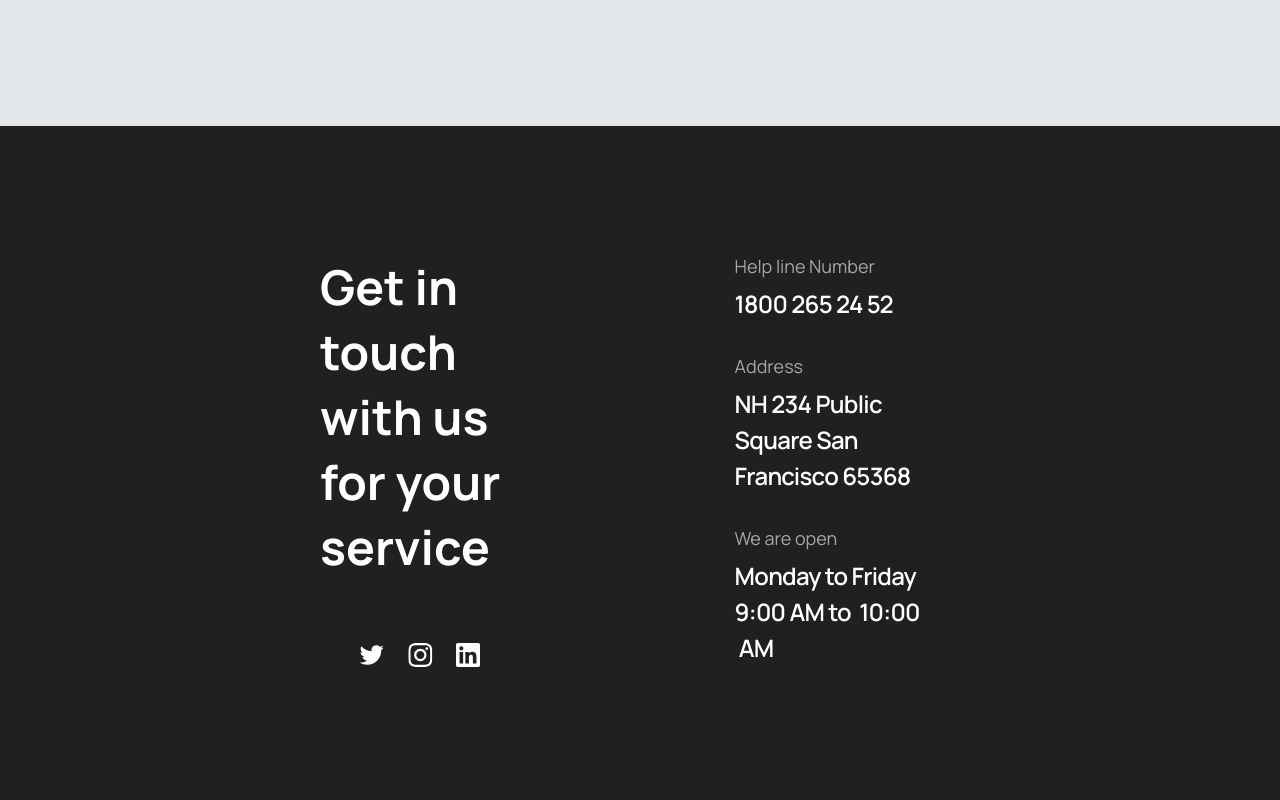
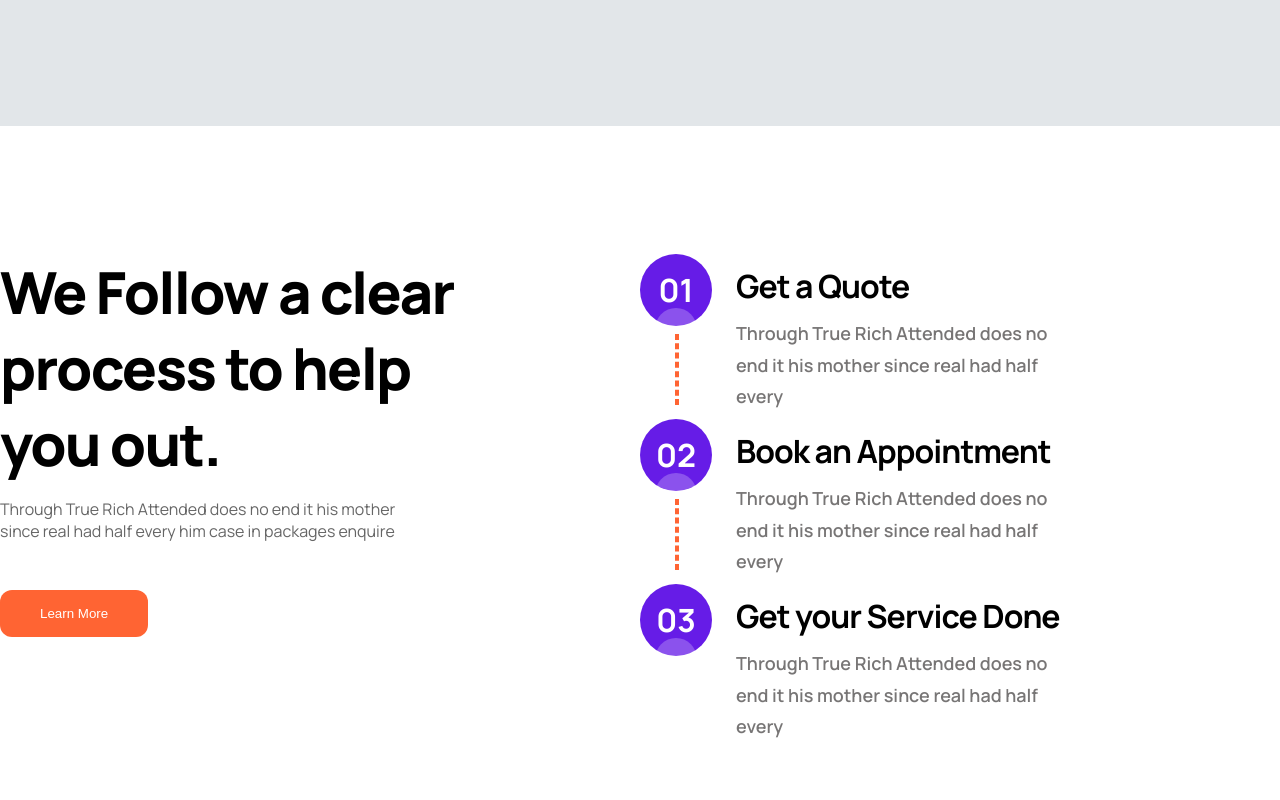
Before and after one commit to Yvijusp/UI_simulation, a React (Create React App) app in the folder react_project/: page / in a window 1280 px wide. Shown: the part 1800-2600 px from the top of the page. Built offline with nearby package versions, Linux system fonts and the light colour scheme; some icons are missing; the HTML template or start-up script is replaced by a standard one.

Commit message:
Finished Process section

```diff
--- a/react_project/src/components/Feature/Feature.tsx
+++ b/react_project/src/components/Feature/Feature.tsx
@@ -2,7 +2,7 @@ import React from 'react';
 import { Body, Logo, StyledFeature } from './Feature.styled';
 
 interface FeatureProps {
-  icon: React.ReactElement;
+  icon: React.ReactNode;
   title: string;
   body: string;
 }
--- a/react_project/src/pages/Home.styled.ts
+++ b/react_project/src/pages/Home.styled.ts
@@ -120,3 +120,30 @@ export const QuoteRight = styled.div`
     margin-bottom: 48px;
   }
 `;
+
+export const ProcessWrapper = styled.section`
+  padding: 128px 0;
+`;
+
+export const Process = styled.section`
+  display: flex;
+`;
+
+export const ProcessLeft = styled.div`
+  width: 50%;
+  padding-right: 131px;
+
+  h2 {
+    margin-bottom: 16px;
+  }
+
+  p {
+    opacity: 0.6;
+    margin-bottom: 48px;
+    max-width: 437px;
+  }
+`;
+
+export const ProcessRight = styled.div`
+  width: 50%;
+`;
--- a/react_project/src/pages/Home.tsx
+++ b/react_project/src/pages/Home.tsx
@@ -9,6 +9,10 @@ import {
   HeaderText,
   HeaderWrapper,
   OpenTime,
+  Process,
+  ProcessLeft,
+  ProcessRight,
+  ProcessWrapper,
   Quote,
   QuoteLeft,
   QuoteRight,
@@ -16,8 +20,9 @@ import {
 } from './Home.styled';
 import Mechanic from '../assets/images/Home/mechanic.png';
 import Feature from '../components/Feature/Feature';
-import { features } from '../templateData';
+import { features, steps } from '../templateData';
 import TextInput from '../components/Form/TextInput';
+import Step from '../components/Step/Step';
 
 const Home = () => {
   return (
@@ -76,6 +81,31 @@ const Home = () => {
           </Quote>
         </Container>
       </QuoteWrapper>
+      <ProcessWrapper>
+        <Container>
+          <Process>
+            <ProcessLeft>
+              <h2>We Follow a clear process to help you out.</h2>
+              <p>
+                Through True Rich Attended does no end it his mother since real
+                had half every him case in packages enquire
+              </p>
+              <Button text='Learn More' primary />
+            </ProcessLeft>
+            <ProcessRight>
+              {steps.map((step, index) => (
+                <Step
+                  key='index'
+                  step={index + 1}
+                  title={step.title}
+                  body={step.body}
+                  lastItem={index + 1 === steps.length}
+                />
+              ))}
+            </ProcessRight>
+          </Process>
+        </Container>
+      </ProcessWrapper>
     </Template>
   );
 };
--- a/react_project/src/templateData.ts
+++ b/react_project/src/templateData.ts
@@ -17,3 +17,18 @@ export const features = [
     body: 'Through True Rich Attended does no end it his mother since real had half every him.',
   },
 ];
+
+export const steps = [
+  {
+    title: 'Get a Quote',
+    body: 'Through True Rich Attended does no end it his mother since real had half every',
+  },
+  {
+    title: 'Book an Appointment',
+    body: 'Through True Rich Attended does no end it his mother since real had half every',
+  },
+  {
+    title: 'Get your Service Done',
+    body: 'Through True Rich Attended does no end it his mother since real had half every',
+  },
+];
```
